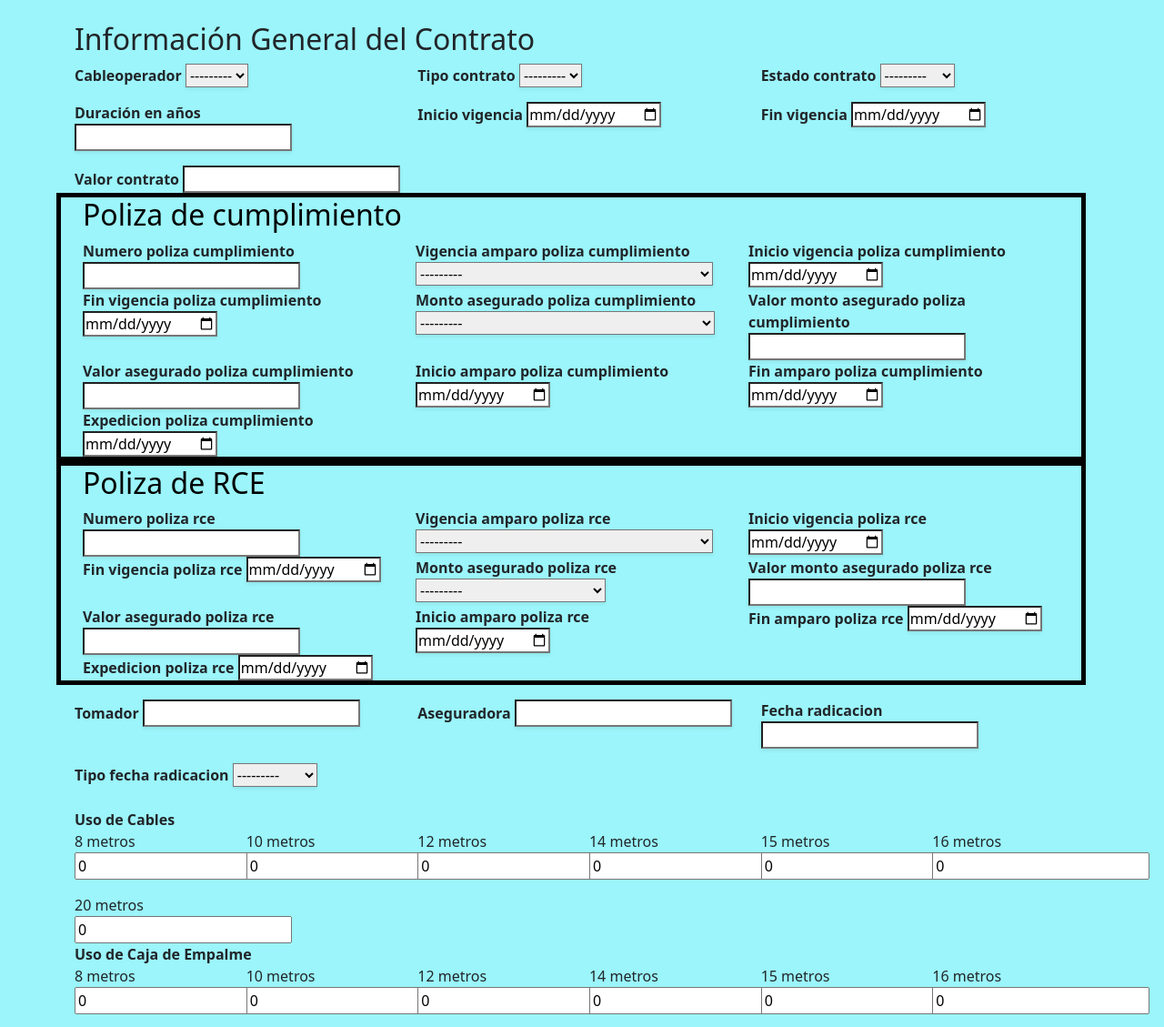
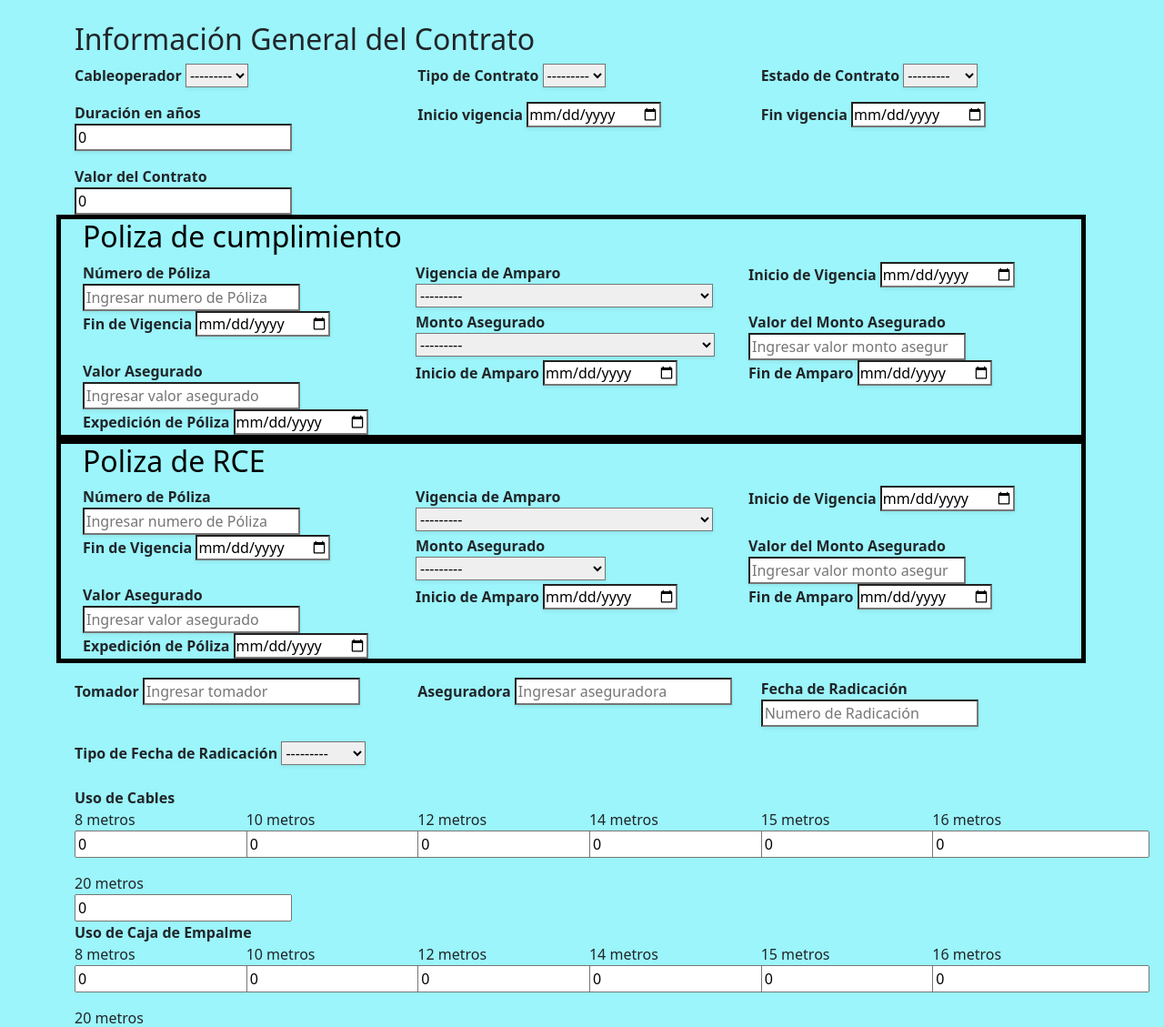
Before and after one commit to Adrian04g/Air-e_app, a Django app: page /contratos/ in a window 1280 px wide. Shown: the part 65-1194 px from the top of the page at 91% size. Run offline with Django 5.2, Linux system fonts and the light colour scheme; data that the repository does not hold is empty; parts of the project's set-up code (start-up, migrations or seed data) failed here and were passed over.

Commit message:
ingreso de contrato, back end funcional

```diff
--- a/INF_CE/INF_CE/templates/contratos/crear_contrato.html
+++ b/INF_CE/INF_CE/templates/contratos/crear_contrato.html
@@ -16,7 +16,7 @@
 
     <form method="post" class="">
         {% csrf_token %}
-
+        {{ form.media }}
 
         <!-- SECCIÓN 1: DATOS GENERALES DEL CONTRATO -->
         <div class="container mt-4">
--- a/INF_CE/contratos/forms.py
+++ b/INF_CE/contratos/forms.py
@@ -40,24 +40,35 @@ class ContratosForm(forms.ModelForm):
         ]
         widgets = {
             'inicio_vigencia': forms.DateInput(attrs={ 'type': 'date',
-                'class': 'form-control',}),
+                'class': 'form-control',
+                'placeholder': 'Inicio de Vigencia'}),
             'fin_vigencia': forms.DateInput(attrs={'type': 'date'}),
             'tipo_contrato' : forms.Select(attrs={'class': 'form-control'}),
-            'duracion_anos' : forms.NumberInput(attrs={'class': 'form-control', 'min': 1}),
+            'duracion_anos' : forms.NumberInput(attrs={'class': 'InputNumero'}),
             # Campos de la Póliza de Cumplimiento
             'inicio_vigencia_poliza_cumplimiento' : forms.DateInput(attrs={'type': 'date'}),
             'fin_vigencia_poliza_cumplimiento' : forms.DateInput(attrs={'type': 'date'}),
             'inicio_amparo_poliza_cumplimiento' : forms.DateInput(attrs={'type': 'date'}),
             'fin_amparo_poliza_cumplimiento' : forms.DateInput(attrs={'type': 'date'}),
             'expedicion_poliza_cumplimiento' : forms.DateInput(attrs={'type': 'date'}),
+            'numero_poliza_cumplimiento' : forms.NumberInput(attrs={'class': 'form-control', 'placeholder': 'Ingresar numero de Póliza'}),
+            'vigencia_amparo_poliza_cumplimiento' : forms.Select(attrs={'class': 'form-control'}),
+            'valor_asegurado_poliza_cumplimiento' : forms.NumberInput(attrs={'class': 'form-control', 'placeholder': 'Ingresar valor asegurado'}),
+            'valor_monto_asegurado_poliza_cumplimiento' : forms.NumberInput(attrs={'class': 'form-control', 'placeholder': 'Ingresar valor monto asegurado'}),
             # Campos de la Póliza de RCE
             'inicio_vigencia_poliza_rce' : forms.DateInput(attrs={'type': 'date'}),
             'fin_vigencia_poliza_rce' : forms.DateInput(attrs={'type': 'date'}),
             'inicio_amparo_poliza_rce' : forms.DateInput(attrs={'type': 'date'}),
             'fin_amparo_poliza_rce' : forms.DateInput(attrs={'type': 'date'}),
             'expedicion_poliza_rce' : forms.DateInput(attrs={'type': 'date'}),
-            'tomador' : forms.TextInput(attrs={'class': 'form-input'}),
-            'aseguradora' : forms.TextInput(attrs={'class': 'form-input'}),
+            'numero_poliza_rce' : forms.NumberInput(attrs={'class': 'form-control', 'placeholder': 'Ingresar numero de Póliza'}),
+            'vigencia_amparo_poliza_rce' : forms.Select(attrs={'class': 'form-control'}),
+            'valor_asegurado_poliza_rce' : forms.NumberInput(attrs={'class': 'form-control', 'placeholder': 'Ingresar valor asegurado'}),
+            'valor_monto_asegurado_poliza_rce' : forms.NumberInput(attrs={'class': 'form-control', 'placeholder': 'Ingresar valor monto asegurado'}),
+            'tomador' : forms.TextInput(attrs={'class': 'form-input', 'placeholder': 'Ingresar tomador'}),
+            'aseguradora' : forms.TextInput(attrs={'class': 'form-input', 'placeholder': 'Ingresar aseguradora'}),
+            'fecha_radicacion' : forms.NumberInput(attrs={'class': 'form-control', 'placeholder': 'Numero de Radicación'}),
+            'tipo_fecha_radicacion' : forms.Select(attrs={'class': 'form-control'})
         }
 
     # Añadimos un queryset para limitar las opciones de cableoperadores
@@ -97,25 +108,36 @@ class ContratosFormForCableoperador(forms.ModelForm):
             'tomador', 'aseguradora'
         ]
         widgets = {
-            'inicio_vigencia': forms.DateInput(attrs={'type': 'date'}),
-            'estado_contrato' : forms.Select(attrs={'class':'form-control'}),
+            'inicio_vigencia': forms.DateInput(attrs={ 'type': 'date',
+                'class': 'form-control',
+                'placeholder': 'Inicio de Vigencia'}),
             'fin_vigencia': forms.DateInput(attrs={'type': 'date'}),
             'tipo_contrato' : forms.Select(attrs={'class': 'form-control'}),
-            'duracion_anos' : forms.NumberInput(attrs={'class': 'form-control', 'min': 1}),
+            'duracion_anos' : forms.NumberInput(attrs={'class': 'InputNumero'}),
             # Campos de la Póliza de Cumplimiento
             'inicio_vigencia_poliza_cumplimiento' : forms.DateInput(attrs={'type': 'date'}),
             'fin_vigencia_poliza_cumplimiento' : forms.DateInput(attrs={'type': 'date'}),
             'inicio_amparo_poliza_cumplimiento' : forms.DateInput(attrs={'type': 'date'}),
             'fin_amparo_poliza_cumplimiento' : forms.DateInput(attrs={'type': 'date'}),
             'expedicion_poliza_cumplimiento' : forms.DateInput(attrs={'type': 'date'}),
+            'numero_poliza_cumplimiento' : forms.NumberInput(attrs={'class': 'form-control', 'placeholder': 'Ingresar numero de Póliza'}),
+            'vigencia_amparo_poliza_cumplimiento' : forms.Select(attrs={'class': 'form-control'}),
+            'valor_asegurado_poliza_cumplimiento' : forms.NumberInput(attrs={'class': 'form-control', 'placeholder': 'Ingresar valor asegurado'}),
+            'valor_monto_asegurado_poliza_cumplimiento' : forms.NumberInput(attrs={'class': 'form-control', 'placeholder': 'Ingresar valor monto asegurado'}),
             # Campos de la Póliza de RCE
             'inicio_vigencia_poliza_rce' : forms.DateInput(attrs={'type': 'date'}),
             'fin_vigencia_poliza_rce' : forms.DateInput(attrs={'type': 'date'}),
             'inicio_amparo_poliza_rce' : forms.DateInput(attrs={'type': 'date'}),
             'fin_amparo_poliza_rce' : forms.DateInput(attrs={'type': 'date'}),
             'expedicion_poliza_rce' : forms.DateInput(attrs={'type': 'date'}),
-            'tomador' : forms.TextInput(attrs={'class': 'form-input'}),
-            'aseguradora' : forms.TextInput(attrs={'class': 'form-input'}),
+            'numero_poliza_rce' : forms.NumberInput(attrs={'class': 'form-control', 'placeholder': 'Ingresar numero de Póliza'}),
+            'vigencia_amparo_poliza_rce' : forms.Select(attrs={'class': 'form-control'}),
+            'valor_asegurado_poliza_rce' : forms.NumberInput(attrs={'class': 'form-control', 'placeholder': 'Ingresar valor asegurado'}),
+            'valor_monto_asegurado_poliza_rce' : forms.NumberInput(attrs={'class': 'form-control', 'placeholder': 'Ingresar valor monto asegurado'}),
+            'tomador' : forms.TextInput(attrs={'class': 'form-input', 'placeholder': 'Ingresar tomador'}),
+            'aseguradora' : forms.TextInput(attrs={'class': 'form-input', 'placeholder': 'Ingresar aseguradora'}),
+            'fecha_radicacion' : forms.NumberInput(attrs={'class': 'form-control', 'placeholder': 'Numero de Radicación'}),
+            'tipo_fecha_radicacion' : forms.Select(attrs={'class': 'form-control'})
         }
 
     # Añadimos un queryset para limitar las opciones de cableoperadores
```
Also changed, not shown: INF_CE/contratos/models.py (+29 -29 lines), 1 other file.
